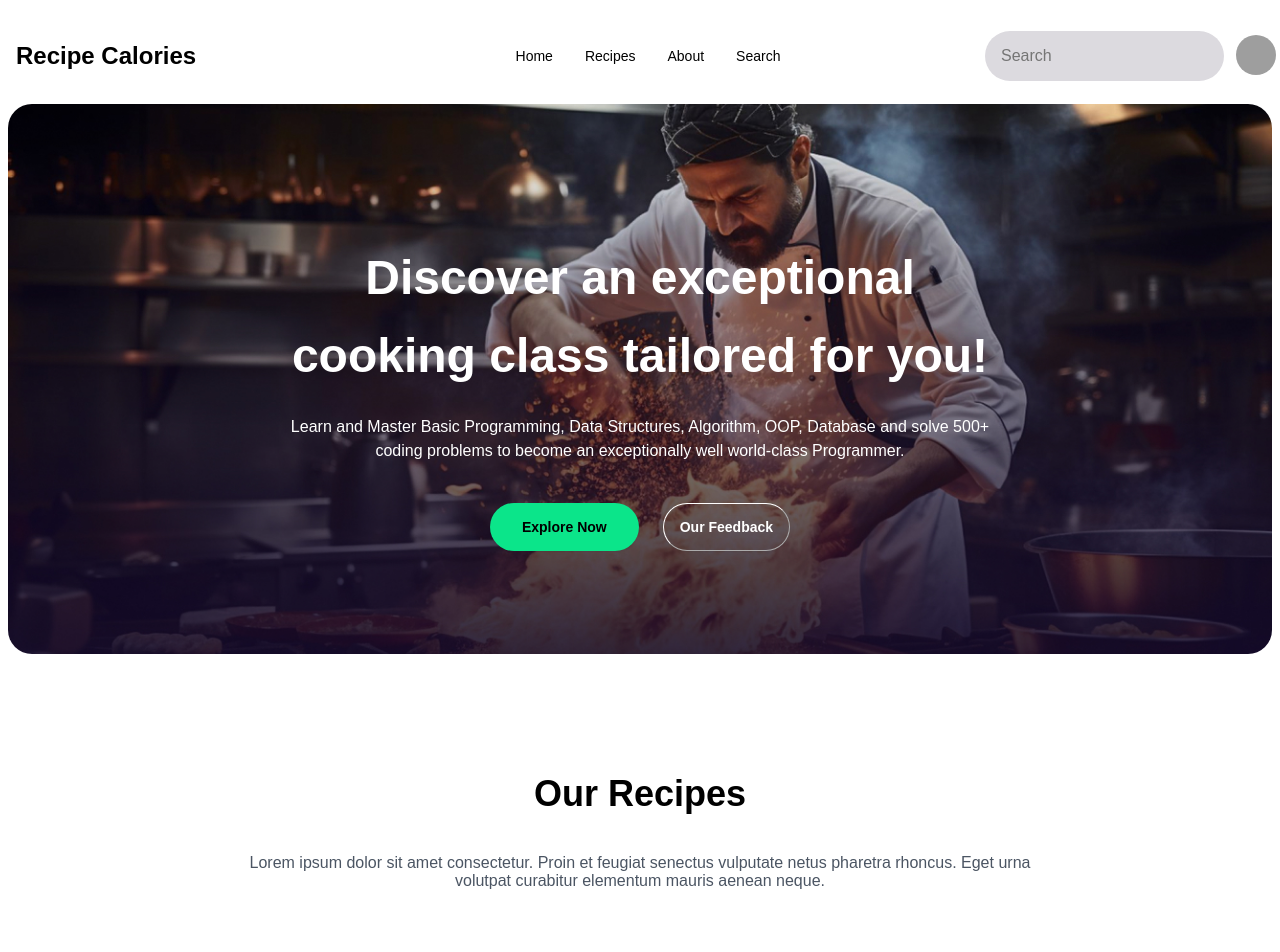
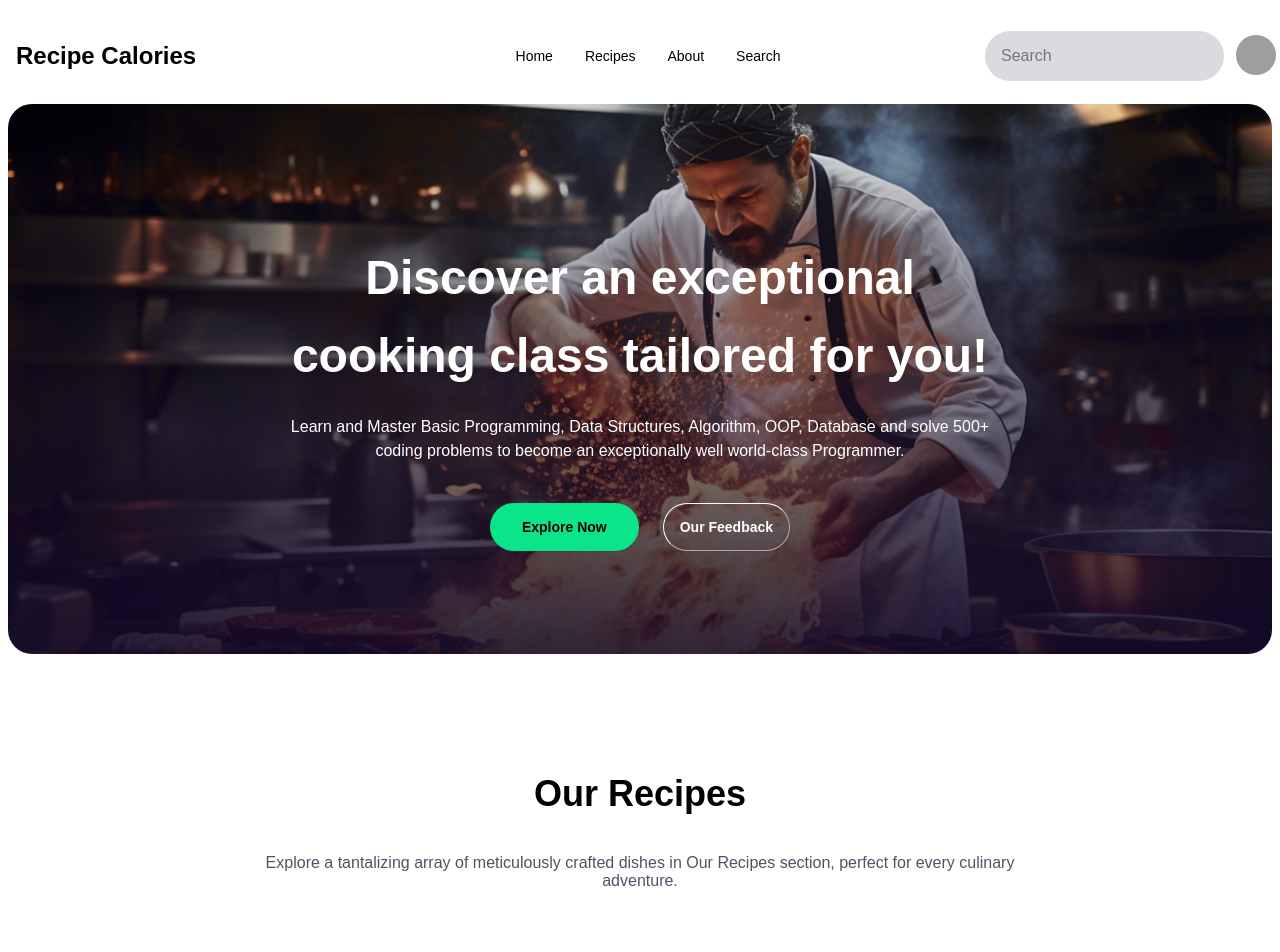
Before and after one commit to md-nahiduzzaman/chefs-table-react, a React (Vite) app: page / in a window 1280 px wide. Shown: the top 952 px of the page. Built offline with nearby package versions, Linux system fonts and the light colour scheme; grey boxes are pictures that could not be loaded.

Commit message:
content upload

```diff
--- a/src/App.jsx
+++ b/src/App.jsx
@@ -9,9 +9,6 @@ import "react-toastify/dist/ReactToastify.css";
 
 function App() {
   const [cart, setCart] = useState([]);
-  //console.log(cart);
-
-  // const [showAlert, setShowAlert] = useState(false);
 
   const handleWantToCook = (recipe) => {
     const isExist = cart.find((item) => item.id == recipe.id);
@@ -38,9 +35,8 @@ function App() {
         <div className="flex flex-col items-center text-center mb-14">
           <h1 className="font-semibold text-4xl">Our Recipes</h1>
           <p className="w-[65%] text-gray-600">
-            Lorem ipsum dolor sit amet consectetur. Proin et feugiat senectus
-            vulputate netus pharetra rhoncus. Eget urna volutpat curabitur
-            elementum mauris aenean neque.{" "}
+            Explore a tantalizing array of meticulously crafted dishes in Our
+            Recipes section, perfect for every culinary adventure.
           </p>
         </div>
         <div className="flex gap-10 mb-24">
@@ -49,13 +45,6 @@ function App() {
         </div>
       </div>
       <ToastContainer />
-      {/* {showAlert && (
-        <div className="toast toast-top toast-end bg-red-400 rounded-full">
-          <div className="alert alert-info">
-            <span>item already exist</span>
-          </div>
-        </div>
-      )} */}
     </>
   );
 }
```
